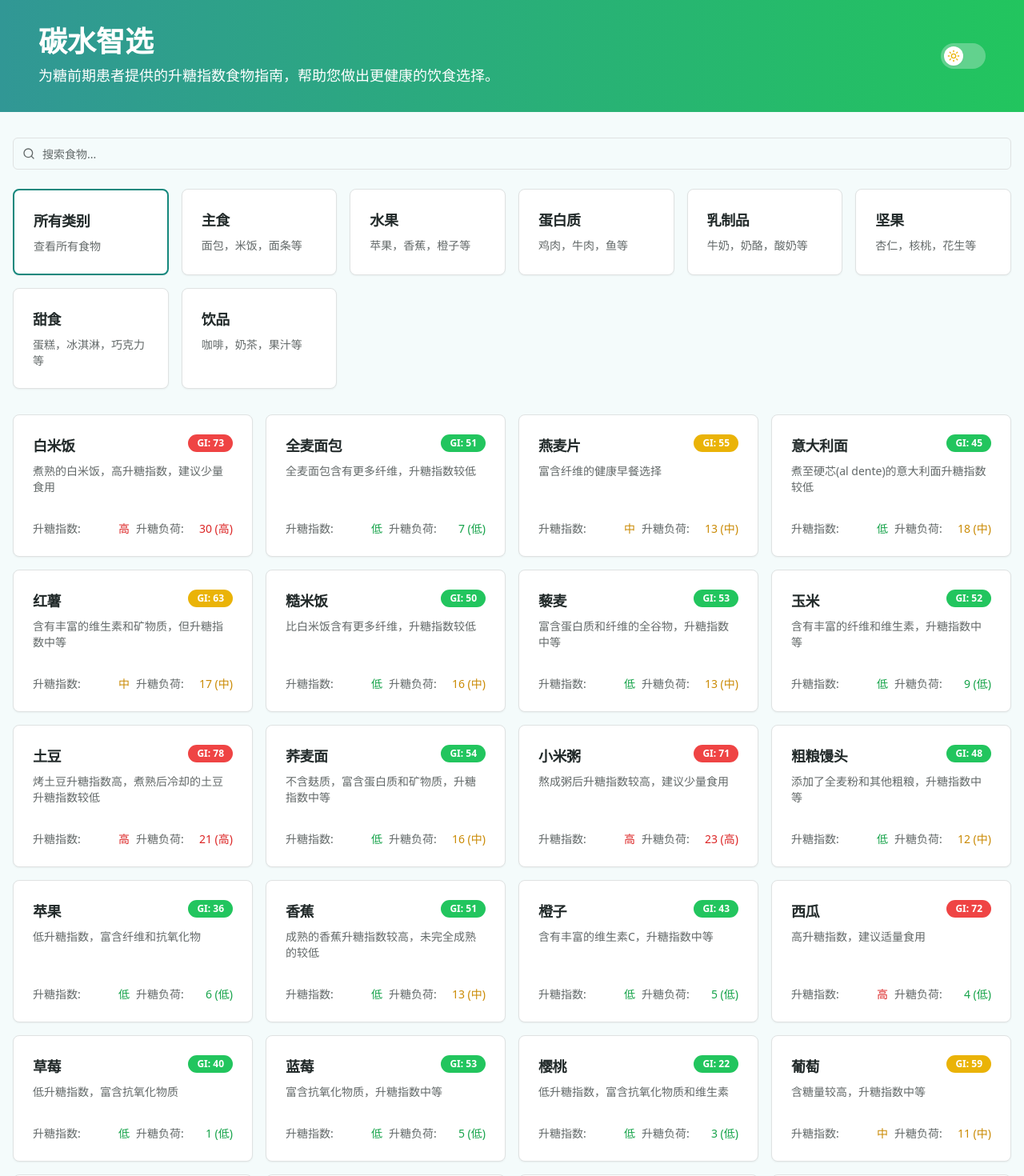
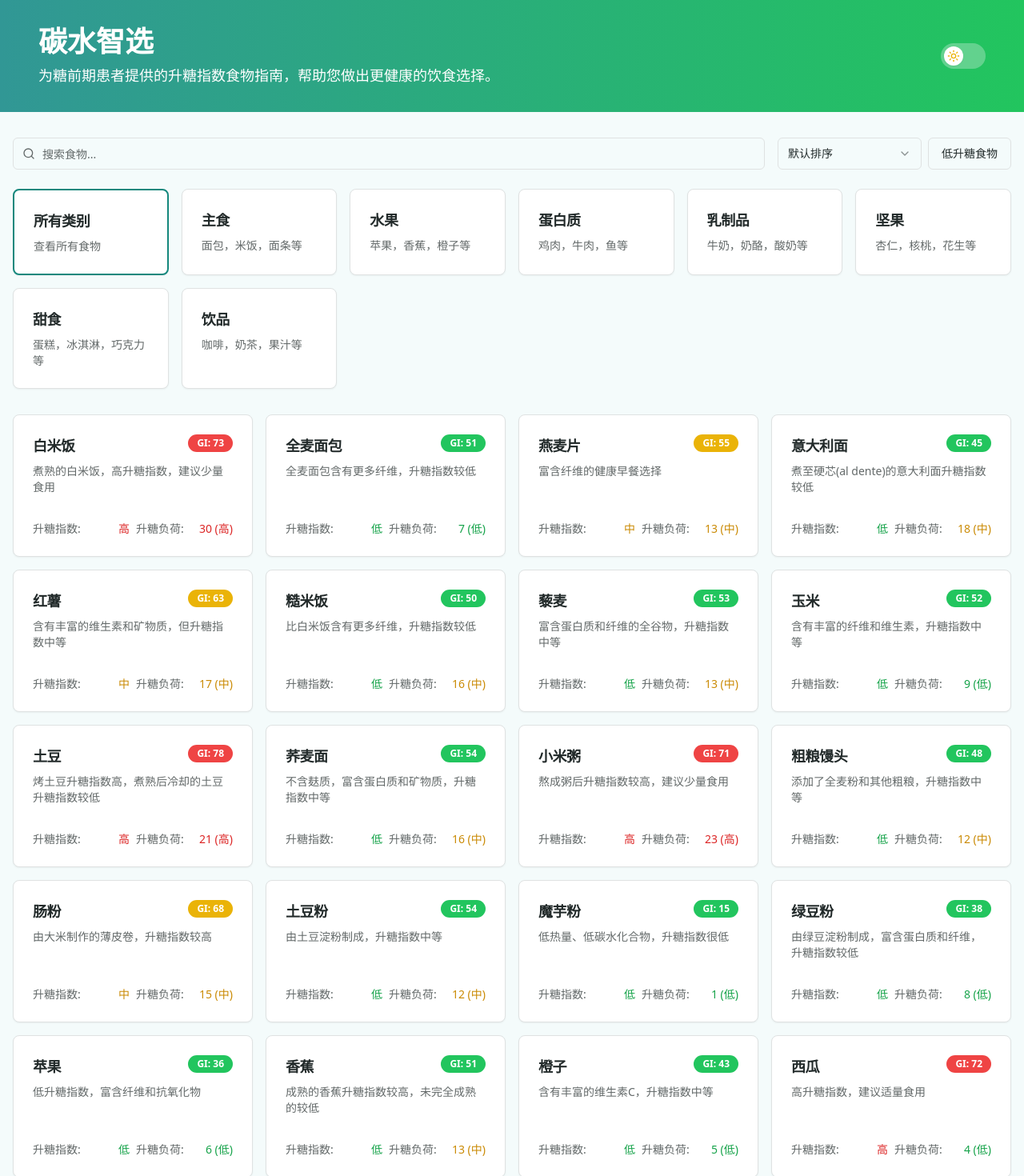
Before and after one commit to dongqing66/carb-smart-choices, a React (Vite) app: page / in a window 1280 px wide. Shown: the top 1470 px of the page at 80% size. Built offline with nearby package versions, Linux system fonts and the light colour scheme.

Commit message:
Feat: Implement food sorting and add new foods
Adds functionality to sort food items by GI or GL, and includes an option for low GI and GL. Also adds new food items to the data.

```diff
--- a/src/data/foodData.ts
+++ b/src/data/foodData.ts
@@ -1,4 +1,3 @@
-
 export interface FoodItem {
   id: number;
   name: string;
@@ -118,6 +117,38 @@ export const foodItems: FoodItem[] = [
     glycemicLoad: 12,
     category: 'staple',
     description: '添加了全麦粉和其他粗粮，升糖指数中等'
+  },
+  {
+    id: 79,
+    name: '肠粉',
+    glycemicIndex: 68,
+    glycemicLoad: 15,
+    category: 'staple',
+    description: '由大米制作的薄皮卷，升糖指数较高'
+  },
+  {
+    id: 80,
+    name: '土豆粉',
+    glycemicIndex: 54,
+    glycemicLoad: 12,
+    category: 'staple',
+    description: '由土豆淀粉制成，升糖指数中等'
+  },
+  {
+    id: 81,
+    name: '魔芋粉',
+    glycemicIndex: 15,
+    glycemicLoad: 1,
+    category: 'staple',
+    description: '低热量、低碳水化合物，升糖指数很低'
+  },
+  {
+    id: 82,
+    name: '绿豆粉',
+    glycemicIndex: 38,
+    glycemicLoad: 8,
+    category: 'staple',
+    description: '由绿豆淀粉制成，富含蛋白质和纤维，升糖指数较低'
   },
 
   // Fruits
--- a/src/pages/Index.tsx
+++ b/src/pages/Index.tsx
@@ -7,30 +7,135 @@ import InfoSection from "@/components/InfoSection";
 import SearchBar from "@/components/SearchBar";
 import Header from "@/components/Header";
 import { Tabs, TabsContent, TabsList, TabsTrigger } from "@/components/ui/tabs";
+import {
+  Select,
+  SelectContent,
+  SelectItem,
+  SelectTrigger,
+  SelectValue
+} from "@/components/ui/select";
+import { Popover, PopoverContent, PopoverTrigger } from "@/components/ui/popover";
+import { Button } from "@/components/ui/button";
+import { RadioGroup, RadioGroupItem } from "@/components/ui/radio-group";
+import { Check, SortAsc, SortDesc } from "lucide-react";
+import { Badge } from "@/components/ui/badge";
+
+// Define sorting options
+type SortOption = "none" | "gi-high-to-low" | "gi-low-to-high" | "gl-high-to-low" | "gl-low-to-high";
 
 const Index = () => {
   const [selectedCategory, setSelectedCategory] = useState<FoodCategory | "all">("all");
   const [searchQuery, setSearchQuery] = useState("");
+  const [sortOption, setSortOption] = useState<SortOption>("none");
+  const [showLowGiGl, setShowLowGiGl] = useState(false);
 
-  // Filter foods based on selected category and search query
+  // Filter foods based on selected category, search query, and low GI/GL filter
   const filteredFoods = useMemo(() => {
-    return foodItems.filter((food) => {
+    let filtered = foodItems.filter((food) => {
       const categoryMatch = selectedCategory === "all" || food.category === selectedCategory;
       const searchMatch = food.name.toLowerCase().includes(searchQuery.toLowerCase()) ||
                         food.description.toLowerCase().includes(searchQuery.toLowerCase());
-      return categoryMatch && searchMatch;
+
+      // Apply low GI/GL filter if enabled
+      const lowGiGlMatch = !showLowGiGl ||
+                          (food.glycemicIndex < 55 &&
+                          (!food.glycemicLoad || food.glycemicLoad <= 10));
+
+      return categoryMatch && searchMatch && lowGiGlMatch;
     });
-  }, [selectedCategory, searchQuery]);
+
+    // Apply sorting
+    if (sortOption !== "none") {
+      filtered = [...filtered].sort((a, b) => {
+        switch (sortOption) {
+          case "gi-high-to-low":
+            return b.glycemicIndex - a.glycemicIndex;
+          case "gi-low-to-high":
+            return a.glycemicIndex - b.glycemicIndex;
+          case "gl-high-to-low":
+            return (b.glycemicLoad || 0) - (a.glycemicLoad || 0);
+          case "gl-low-to-high":
+            return (a.glycemicLoad || 0) - (b.glycemicLoad || 0);
+          default:
+            return 0;
+        }
+      });
+    }
+
+    return filtered;
+  }, [selectedCategory, searchQuery, sortOption, showLowGiGl]);
+
+  // Get friendly name for sort option
+  const getSortLabel = (option: SortOption) => {
+    switch (option) {
+      case "gi-high-to-low": return "升糖指数 (高→低)";
+      case "gi-low-to-high": return "升糖指数 (低→高)";
+      case "gl-high-to-low": return "升糖负荷 (高→低)";
+      case "gl-low-to-high": return "升糖负荷 (低→高)";
+      default: return "默认排序";
+    }
+  };
 
   return (
     <div className="flex flex-col min-h-screen">
       <Header />
 
       <main className="container mx-auto px-4 py-8 flex-grow">
-        {/* Search Bar */}
-        <div className="mb-6">
-          <SearchBar searchQuery={searchQuery} setSearchQuery={setSearchQuery} />
+        {/* Search and Sort Controls */}
+        <div className="flex flex-col md:flex-row gap-4 mb-6">
+          <div className="flex-grow">
+            <SearchBar searchQuery={searchQuery} setSearchQuery={setSearchQuery} />
+          </div>
+
+          <div className="flex gap-2 flex-wrap">
+            {/* Sort Dropdown */}
+            <Select value={sortOption} onValueChange={(value) => setSortOption(value as SortOption)}>
+              <SelectTrigger className="w-[180px]">
+                <div className="flex items-center gap-2">
+                  {sortOption.includes("high-to-low") ? (
+                    <SortDesc className="h-4 w-4" />
+                  ) : sortOption.includes("low-to-high") ? (
+                    <SortAsc className="h-4 w-4" />
+                  ) : null}
+                  <SelectValue placeholder="排序方式" />
+                </div>
+              </SelectTrigger>
+              <SelectContent>
+                <SelectItem value="none">默认排序</SelectItem>
+                <SelectItem value="gi-high-to-low">升糖指数 (高→低)</SelectItem>
+                <SelectItem value="gi-low-to-high">升糖指数 (低→高)</SelectItem>
+                <SelectItem value="gl-high-to-low">升糖负荷 (高→低)</SelectItem>
+                <SelectItem value="gl-low-to-high">升糖负荷 (低→高)</SelectItem>
+              </SelectContent>
+            </Select>
+
+            {/* Low GI/GL Filter */}
+            <Button
+              variant={showLowGiGl ? "default" : "outline"}
+              className="flex gap-2 items-center"
+              onClick={() => setShowLowGiGl(!showLowGiGl)}
+            >
+              {showLowGiGl && <Check className="h-4 w-4" />}
+              低升糖食物
+            </Button>
+          </div>
         </div>
+
+        {/* Active Filters Display */}
+        {(sortOption !== "none" || showLowGiGl) && (
+          <div className="flex gap-2 mb-4 flex-wrap">
+            {sortOption !== "none" && (
+              <Badge variant="secondary" className="flex items-center gap-1">
+                排序: {getSortLabel(sortOption)}
+              </Badge>
+            )}
+            {showLowGiGl && (
+              <Badge variant="secondary" className="flex items-center gap-1">
+                仅显示低升糖食物
+              </Badge>
+            )}
+          </div>
+        )}
 
         {/* Category Selection - Mobile Tabs */}
         <div className="block md:hidden mb-6">
```
